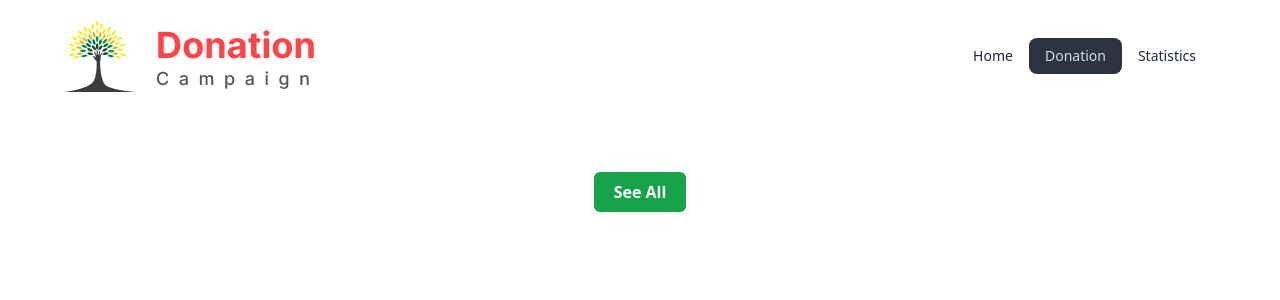
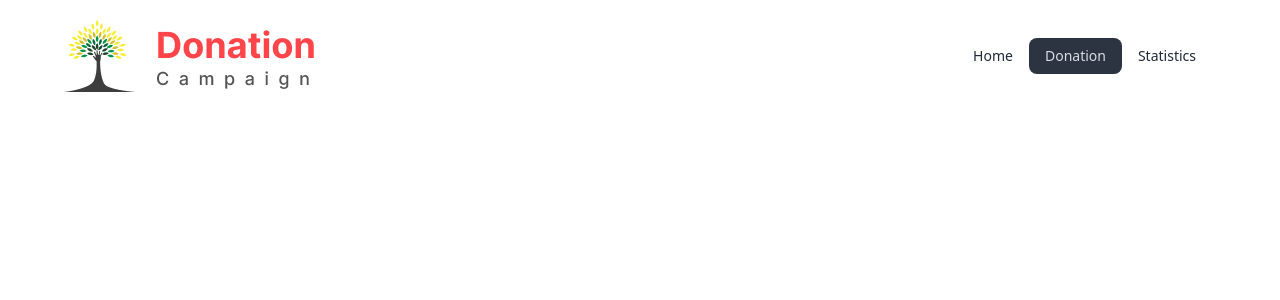
Before and after one commit to shamshul-haque/donation-campaign, a React (Vite) app: page /donation in a window 1280 px wide. Shown: the top 300 px of the page. Built offline with nearby package versions, Linux system fonts and the light colour scheme.

Commit message:
fixed the see all button hide issue when length<=4

```diff
--- a/src/components/donation/Donation.jsx
+++ b/src/components/donation/Donation.jsx
@@ -55,7 +55,9 @@ const Donation = () => {
           </div>
         ))}
       </div>
-      <div className="text-center my-5">
+      <div
+        className={`text-center my-5 ${donated.length <= 4 ? "hidden" : ""}`}
+      >
         <button
           className={`bg-green-600 px-5 py-2 rounded-md text-white font-semibold ${
             dataLength === donated.length ? "hidden" : ""
```
